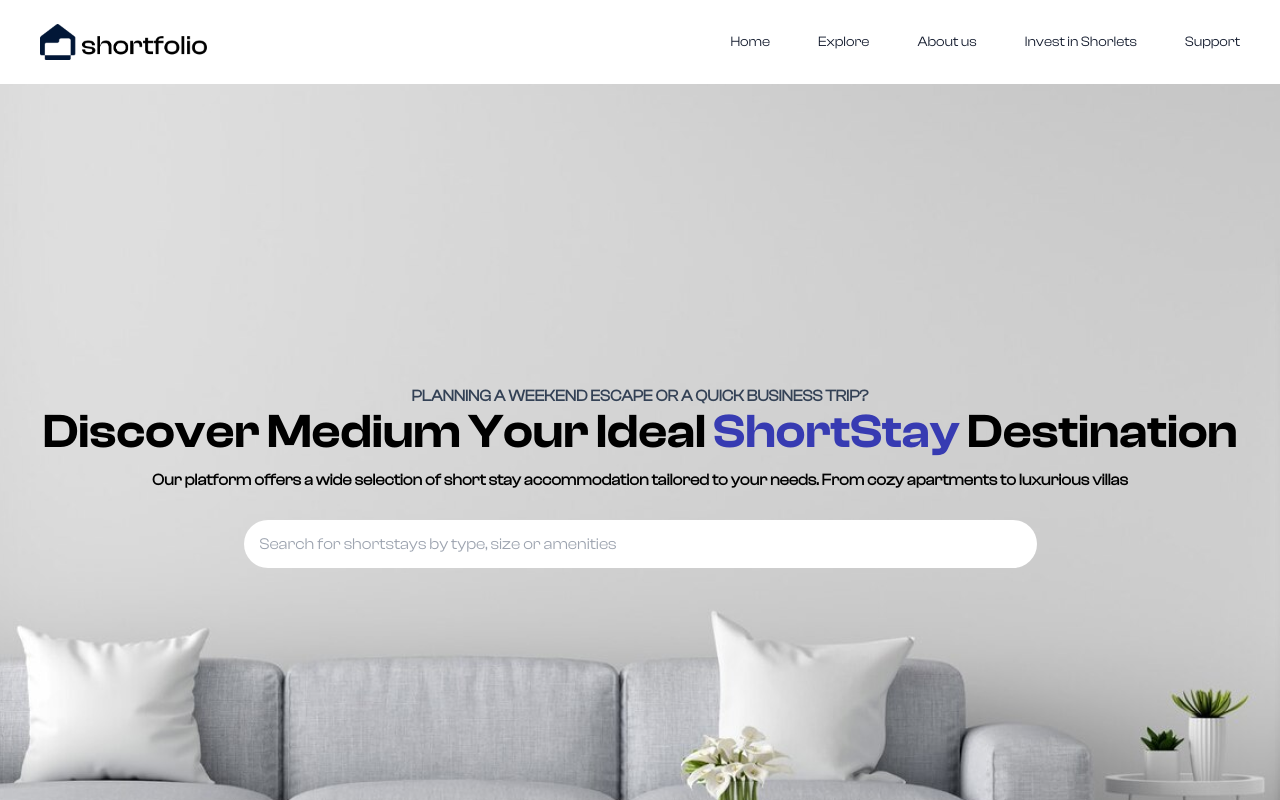
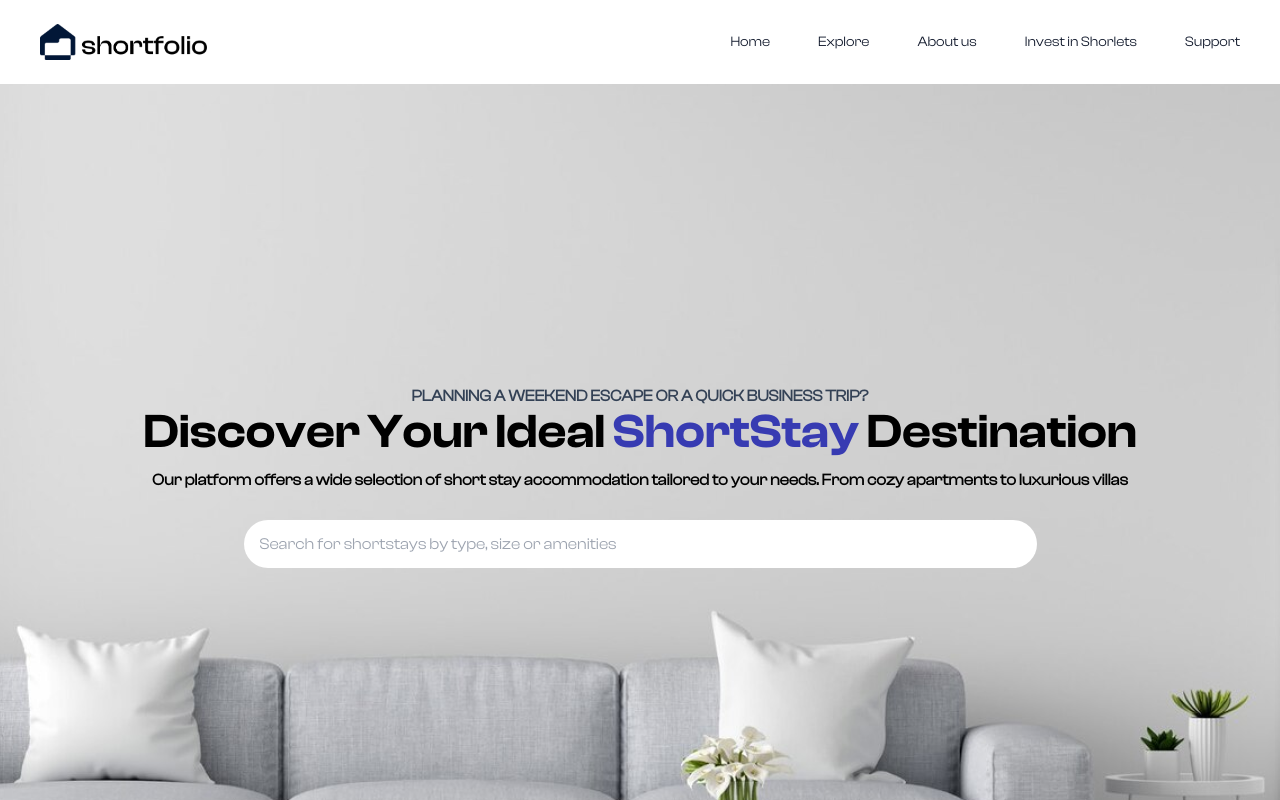
Before and after one commit to Dessimal/shortfoliio, a Next.js app: page / in a window 1280 px wide. Shown: the top 800 px of the page. Built offline with nearby package versions, Linux system fonts and the light colour scheme.

Commit message:
removed a wrong word from hero

```diff
--- a/app/components/Hero.tsx
+++ b/app/components/Hero.tsx
@@ -9,7 +9,7 @@ const Hero = () => {
           Planning a weekend escape or a quick business trip?
         </div>
         <h1 className="text-center text-5xl font-customSemibold">
-          Discover Medium Your Ideal{" "}
+          Discover Your Ideal{" "}
           <span className="text-center text-blue">ShortStay</span> Destination
         </h1>
       </div>
```
